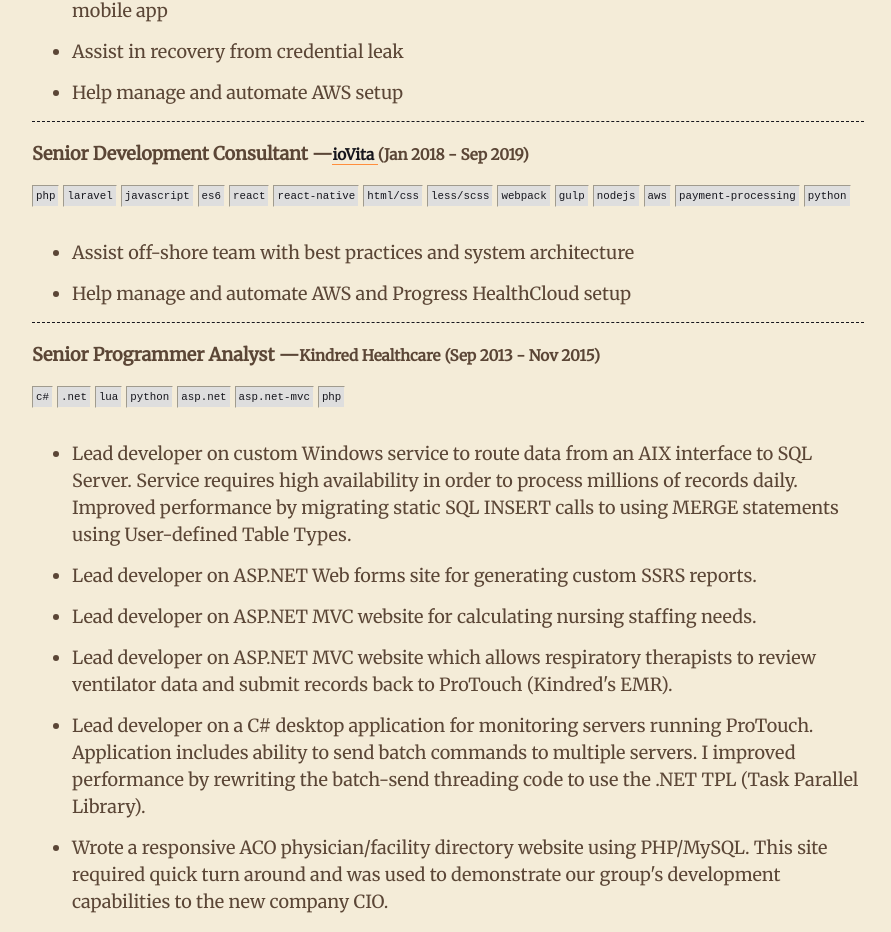
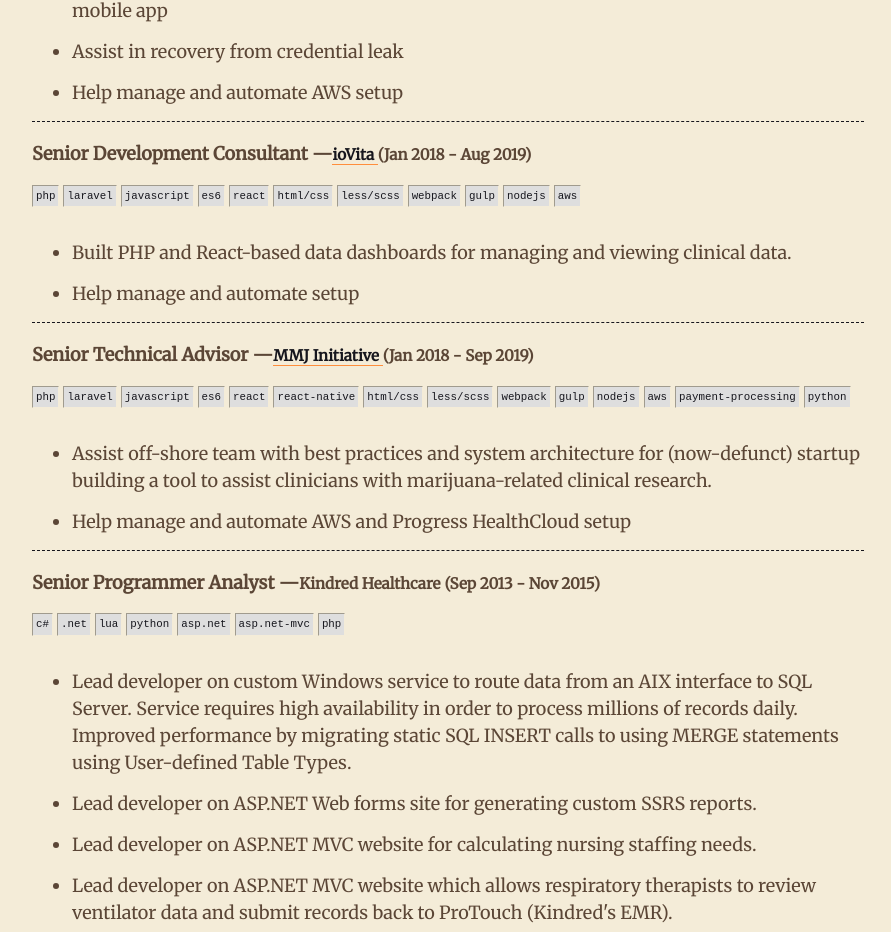
Before and after one commit to markbiek/blog, a Next.js app: page /cv in a window 1280 px wide. Shown: the part 3268-4200 px from the top of the page, without its empty margins (192-1083 px from the left). Built offline with nearby package versions, Linux system fonts and the light colour scheme; a web font is replaced by a local one.

Commit message:
Clean up ioVita and MMJ cv entries

```diff
--- a/pages/cv.tsx
+++ b/pages/cv.tsx
@@ -299,8 +299,43 @@
 				<h4 className={styles.job_title}>
 					Senior Development Consultant &mdash;
 					<span className={styles.where}>
-						<a href="https://mmj.org/" className="company-link">
+						<a
+							href="https://www.linkedin.com/company/iovita/"
+							className="company-link"
+						>
 							ioVita{" "}
+						</a>
+					</span>{" "}
+					<span className={styles.when}>(Jan 2018 - Aug 2019)</span>
+				</h4>
+				<p>
+					<span className={styles.tag}>php</span>
+					<span className={styles.tag}>laravel</span>
+					<span className={styles.tag}>javascript</span>
+					<span className={styles.tag}>es6</span>
+					<span className={styles.tag}>react</span>
+					<span className={styles.tag}>html/css</span>
+					<span className={styles.tag}>less/scss</span>
+					<span className={styles.tag}>webpack</span>
+					<span className={styles.tag}>gulp</span>
+					<span className={styles.tag}>nodejs</span>
+					<span className={styles.tag}>aws</span>
+				</p>
+				<ul className={`${styles.did} ${styles.hide_print}`}>
+					<li>
+						Built PHP and React-based data dashboards for managing and viewing
+						clinical data.
+					</li>
+					<li>Help manage and automate setup </li>
+				</ul>
+				<h4 className={styles.job_title}>
+					Senior Technical Advisor &mdash;
+					<span className={styles.where}>
+						<a
+							href="https://www.linkedin.com/company/mmjdotorg/"
+							className="company-link"
+						>
+							MMJ Initiative{" "}
 						</a>
 					</span>{" "}
 					<span className={styles.when}>(Jan 2018 - Sep 2019)</span>
@@ -323,7 +358,9 @@
 				</p>
 				<ul className={`${styles.did} ${styles.hide_print}`}>
 					<li>
-						Assist off-shore team with best practices and system architecture{" "}
+						Assist off-shore team with best practices and system architecture
+						for (now-defunct) startup building a tool to assist clinicians with
+						marijuana-related clinical research.
 					</li>
 					<li>Help manage and automate AWS and Progress HealthCloud setup </li>
 				</ul>
```
